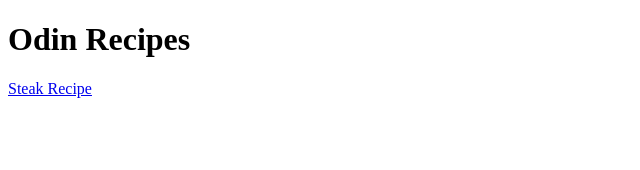
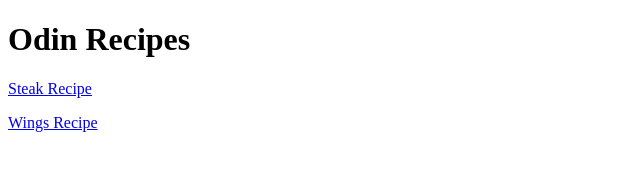
Before and after one commit to nf4f21/odin-recipes, a plain HTML site: page index.html in a window 1280 px wide. Shown: the whole page, without its empty margins (0-640 px from the left). Drawn offline with Linux system fonts and the light colour scheme.

```diff
--- a/index.html
+++ b/index.html
@@ -7,5 +7,6 @@
 <body>
     <h1>Odin Recipes</h1>
     <a href="recipes/steak.html" >Steak Recipe</a>
+    <p><a href="recipes/wings.html">Wings Recipe</a></p>
 </body>
 </html>
```
